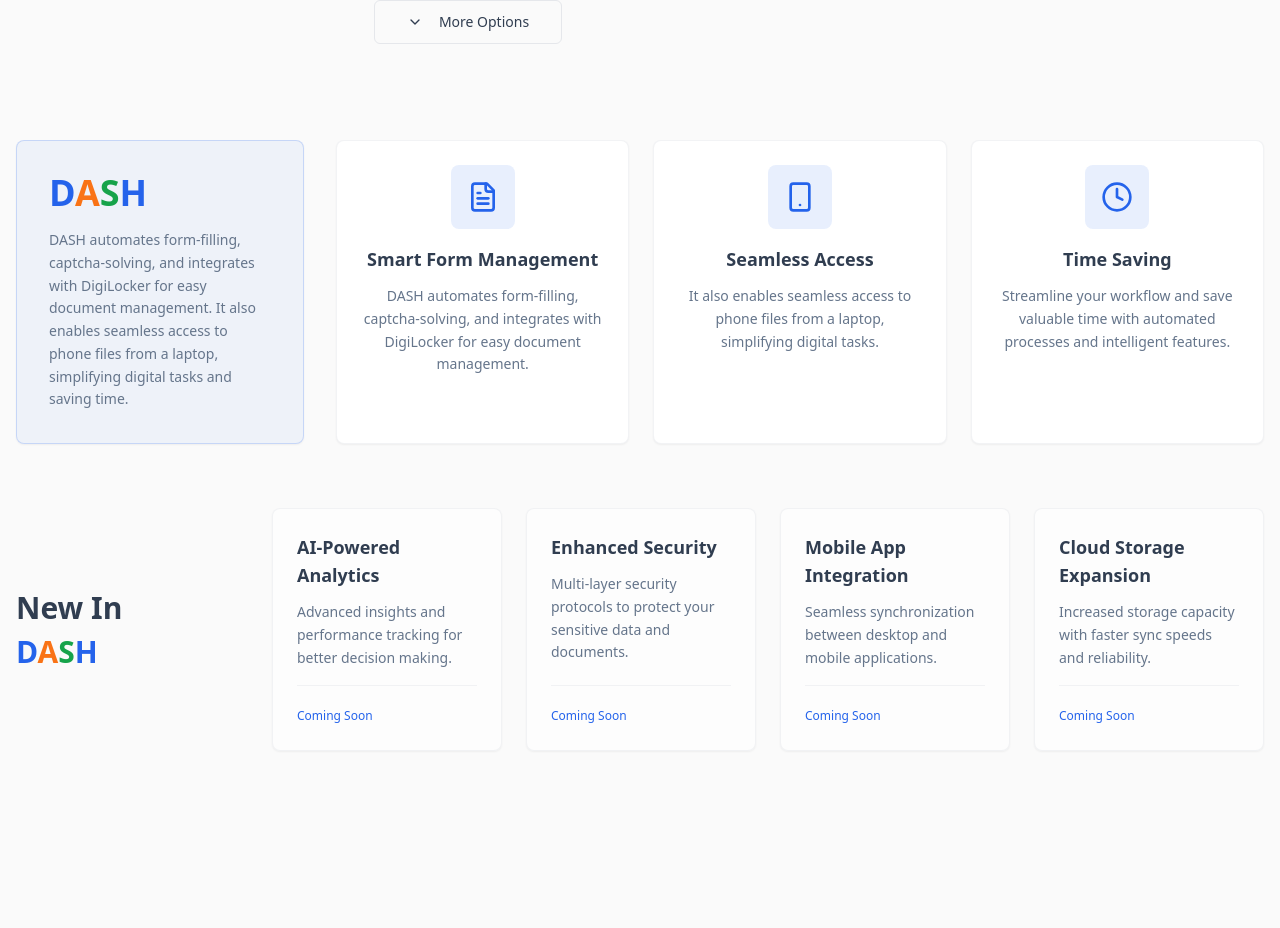
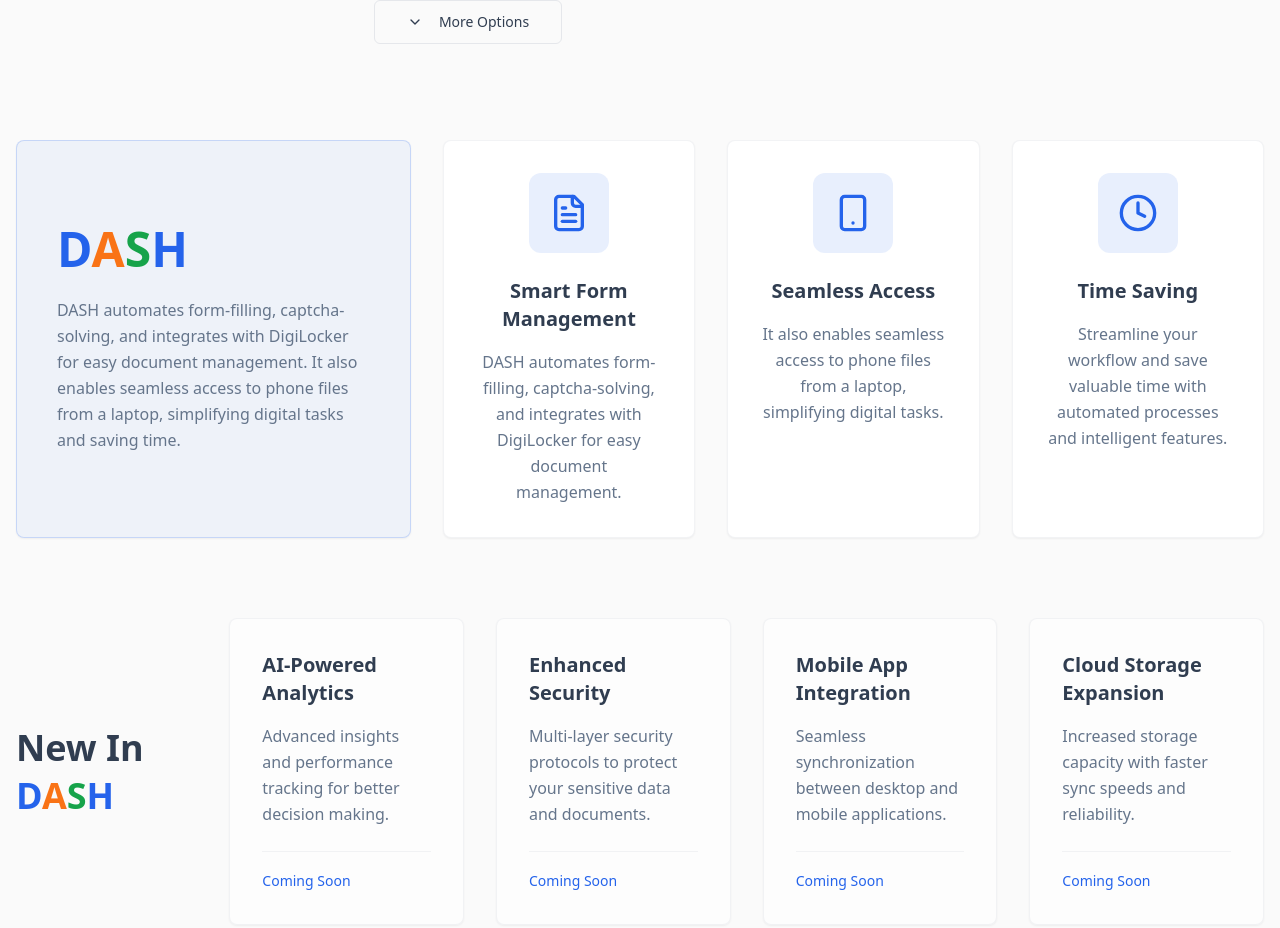
Before and after one commit to DASH-WORKSPACE/dash-automation, a React (Vite) app: page / in a window 1280 px wide. Shown: the part 2027-2955 px from the top of the page. Before the commit the page ends 2842 px from the top, so only its background shows below. Built offline with nearby package versions, Linux system fonts and the light colour scheme.

Commit message:
Adjust section sizes
Adjusted the sizes of the "About Section" and "New in DASH" sections to better match the provided image reference.

```diff
--- a/src/components/AboutSection.tsx
+++ b/src/components/AboutSection.tsx
@@ -43,18 +43,18 @@ const AboutSection = () => {
     <section className="py-16 bg-background">
       <div className="container mx-auto px-4">
         {/* About DASH Section */}
-        <div className="mb-16">
-          <div className="grid grid-cols-1 lg:grid-cols-4 gap-8 items-stretch">
+        <div className="mb-20">
+          <div className="grid grid-cols-1 lg:grid-cols-6 gap-8 items-stretch">
             {/* DASH Info Card */}
-            <div className="lg:col-span-1">
+            <div className="lg:col-span-2">
               <Card className="h-full bg-primary/5 border-primary/20">
-                <CardContent className="p-8 flex flex-col justify-center h-full">
-                  <h2 className="text-4xl font-bold text-primary mb-4">
+                <CardContent className="p-10 flex flex-col justify-center h-full min-h-[320px]">
+                  <h2 className="text-5xl font-bold text-primary mb-6">
                     D<span className="text-orange-500">A</span>
                     <span className="text-green-600">S</span>
                     <span className="text-blue-600">H</span>
                   </h2>
-                  <p className="text-sm text-muted-foreground leading-relaxed">
+                  <p className="text-base text-muted-foreground leading-relaxed">
                     DASH automates form-filling, captcha-solving, and integrates with DigiLocker for
                     easy document management. It also enables seamless access to phone files from a
                     laptop, simplifying digital tasks and saving time.
@@ -64,17 +64,17 @@ const AboutSection = () => {
             </div>
 
             {/* Feature Cards */}
-            <div className="lg:col-span-3 grid grid-cols-1 md:grid-cols-3 gap-6">
+            <div className="lg:col-span-4 grid grid-cols-1 md:grid-cols-3 gap-8">
               {features.map((feature, index) => (
-                <Card key={index} className="h-full hover:shadow-lg transition-shadow duration-300 border-border/50">
-                  <CardContent className="p-6 flex flex-col items-center text-center h-full">
-                    <div className="w-16 h-16 bg-primary/10 rounded-lg flex items-center justify-center mb-4">
-                      <feature.icon className="w-8 h-8 text-primary" />
+                <Card key={index} className="h-full hover:shadow-lg transition-shadow duration-300 border-border/50 min-h-[320px]">
+                  <CardContent className="p-8 flex flex-col items-center text-center h-full">
+                    <div className="w-20 h-20 bg-primary/10 rounded-xl flex items-center justify-center mb-6">
+                      <feature.icon className="w-10 h-10 text-primary" />
                     </div>
-                    <h3 className="text-lg font-semibold mb-3 text-foreground">
+                    <h3 className="text-xl font-semibold mb-4 text-foreground">
                       {feature.title}
                     </h3>
-                    <p className="text-sm text-muted-foreground leading-relaxed flex-grow">
+                    <p className="text-base text-muted-foreground leading-relaxed flex-grow">
                       {feature.description}
                     </p>
                   </CardContent>
@@ -86,14 +86,14 @@ const AboutSection = () => {
 
         {/* New in DASH Section */}
         <div>
-          <div className="grid grid-cols-1 lg:grid-cols-5 gap-8 items-stretch">
+          <div className="grid grid-cols-1 lg:grid-cols-6 gap-8 items-stretch">
             {/* Section Title */}
             <div className="lg:col-span-1">
-              <div className="h-full flex flex-col justify-center">
-                <h2 className="text-3xl font-bold text-foreground mb-2">
+              <div className="h-full flex flex-col justify-center min-h-[280px]">
+                <h2 className="text-4xl font-bold text-foreground mb-2">
                   New In
                 </h2>
-                <h2 className="text-3xl font-bold text-primary">
+                <h2 className="text-4xl font-bold text-primary">
                   D<span className="text-orange-500">A</span>
                   <span className="text-green-600">S</span>
                   <span className="text-blue-600">H</span>
@@ -102,18 +102,18 @@ const AboutSection = () => {
             </div>
 
             {/* New Feature Cards */}
-            <div className="lg:col-span-4 grid grid-cols-1 md:grid-cols-2 lg:grid-cols-4 gap-6">
+            <div className="lg:col-span-5 grid grid-cols-1 md:grid-cols-2 lg:grid-cols-4 gap-8">
               {newFeatures.map((feature, index) => (
-                <Card key={index} className="h-full hover:shadow-lg transition-shadow duration-300 border-border/50 bg-card/50">
-                  <CardContent className="p-6 flex flex-col h-full">
-                    <h3 className="text-lg font-semibold mb-3 text-foreground">
+                <Card key={index} className="h-full hover:shadow-lg transition-shadow duration-300 border-border/50 bg-card/50 min-h-[280px]">
+                  <CardContent className="p-8 flex flex-col h-full">
+                    <h3 className="text-xl font-semibold mb-4 text-foreground">
                       {feature.title}
                     </h3>
-                    <p className="text-sm text-muted-foreground leading-relaxed flex-grow">
+                    <p className="text-base text-muted-foreground leading-relaxed flex-grow">
                       {feature.description}
                     </p>
-                    <div className="mt-4 pt-4 border-t border-border/50">
-                      <span className="text-xs text-primary font-medium">Coming Soon</span>
+                    <div className="mt-6 pt-4 border-t border-border/50">
+                      <span className="text-sm text-primary font-medium">Coming Soon</span>
                     </div>
                   </CardContent>
                 </Card>
```
